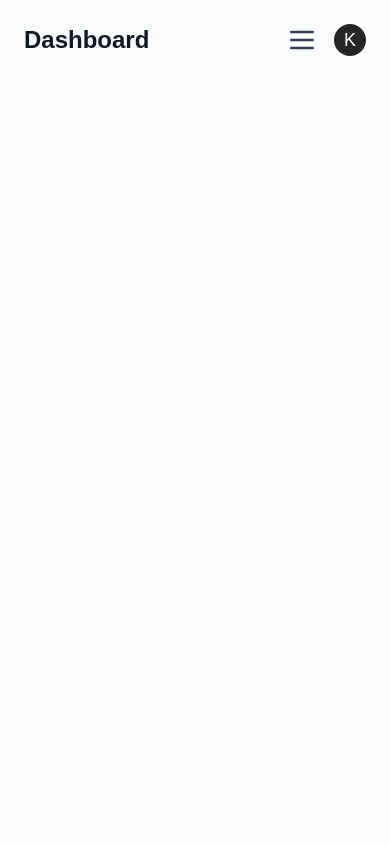
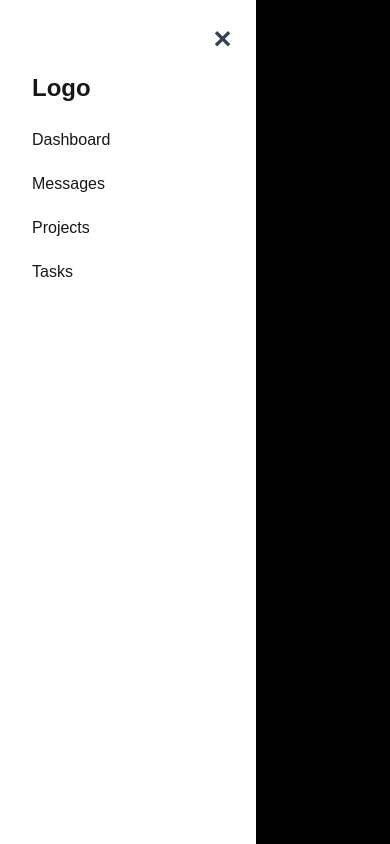
Before and after one commit to KylerLong-dev/dashboard, a Next.js app in the folder portal/: page /user in a window 390 px wide. Both pictures are taken after a click on the button "Open sidebar". Built offline with nearby package versions, Linux system fonts and the light colour scheme.

Commit message:
Work on sidebar conditional rendering with proper UI layout

```diff
--- a/portal/src/app/user/page.js
+++ b/portal/src/app/user/page.js
@@ -1,46 +1,7 @@
-"use client";
-import { useState } from "react";
+
 
 export default function UserDashboard() {
-
-  const [sidebarOpen, setSidebarOpen] = useState(false);
-
-  //Need to conditionally render a fixed, full-screen overlay and sidebar
-  //when sidebarOpen is true
-
   return (
-      <div>
-
-        <div className="flex justify-between">
-
-          <h1 className="text-2xl font-bold mb-4">Dashboard</h1>
-          <div className="flex gap-4 items-center mb-4">
-            <button
-              className="block md:hidden rounded hover:bg-gray-200 focus:outline-none cursor-pointer"
-              aria-label="Open sidebar"
-              onClick={() => setSidebarOpen(true)}
-            >
-              <svg
-                className="w-8 h-8 text-gray-700"
-                fill="none"
-                stroke="currentColor"
-                strokeWidth={2}
-                viewBox="0 0 24 24"
-                aria-hidden="true"
-              >
-                <path strokeLinecap="round" strokeLinejoin="round" d="M4 6h16M4 12h16M4 18h16" />
-              </svg>
-            </button>
-
-            <div className="avatar avatar-placeholder">
-              <div className="cursor-pointer bg-neutral-800 text-white text-lg w-8 h-8 flex items-center justify-center rounded-full">
-                <span>K</span>
-              </div>
-            </div>
-
-          </div>
-        </div>
-
-      </div>
+    <div></div>
   );
 }
--- a/portal/src/components/DashboardLayout.js
+++ b/portal/src/components/DashboardLayout.js
@@ -1,10 +1,65 @@
+"use client";
 import Sidebar from "@/components/Sidebar";
+import { useState } from "react";
 
 export default function DashboardLayout({ children }) {
+  const [sidebarOpen, setSidebarOpen] = useState(false);
+
   return (
     <div className="flex min-h-screen bg-gray-50">
-      <Sidebar />
-      <main className="flex-1 p-6 bg-gray-50 text-gray-900">{children}</main>
+      {/* Sidebar for desktop */}
+      <Sidebar className="hidden md:block" />
+
+      {/* Mobile sidebar drawer */}
+      {sidebarOpen && (
+        <>
+          <div
+            className="fixed inset-0 bg-black bg-opacity-50 z-40"
+            onClick={() => setSidebarOpen(false)}
+          />
+          <Sidebar
+            isMobile={true}
+            sidebarOpen={sidebarOpen}
+            setSidebarOpen={setSidebarOpen}
+            className="fixed top-0 left-0 h-full w-64 bg-white shadow-lg z-50 flex flex-col p-6"
+          />
+        </>
+      )}
+
+      <div className="flex-1 flex flex-col">
+        {/* Header */}
+        <header className="flex justify-between items-center w-full px-6 py-4 bg-gray-50 text-gray-900">
+          <h1 className="text-2xl font-bold mb-4">Dashboard</h1>
+          <div className="flex gap-2">
+            <button
+              className="block md:hidden rounded hover:bg-gray-200 focus:outline-none cursor-pointer mb-4"
+              aria-label="Open sidebar"
+              onClick={() => setSidebarOpen(true)}
+            >
+              <svg
+                className="w-8 h-8 text-gray-700"
+                fill="none"
+                stroke="currentColor"
+                strokeWidth={2}
+                viewBox="0 0 24 24"
+                aria-hidden="true"
+              >
+                <path strokeLinecap="round" strokeLinejoin="round" d="M4 6h16M4 12h16M4 18h16" />
+              </svg>
+            </button>
+            <div className="avatar avatar-placeholder">
+              <div className="cursor-pointer bg-neutral-800 text-white text-lg w-8 h-8 flex items-center justify-center rounded-full">
+                <span>K</span>
+              </div>
+            </div>
+          </div>
+        </header>
+
+        {/* Main content */}
+        <main className="flex-1 p-6 bg-gray-50 text-gray-900">
+          {children}
+        </main>
+      </div>
     </div>
   );
 }
--- a/portal/src/components/Sidebar.js
+++ b/portal/src/components/Sidebar.js
@@ -1,8 +1,17 @@
 import Link from "next/link";
 
-export default function Sidebar() {
+export default function Sidebar({ isMobile = false, setSidebarOpen, className = "" }) {
   return (
-    <aside className="w-56 bg-white border-r border-gray-200 min-h-screen p-6 hidden md:block text-gray-900">
+    <aside className={className || "w-56 bg-white border-r border-gray-200 min-h-screen p-6 hidden md:block text-gray-900"}>
+      {isMobile && (
+        <button
+          className="self-end mb-4 text-gray-700 text-2xl font-bold hover:text-gray-900"
+          onClick={() => setSidebarOpen(false)}
+          aria-label="Close sidebar"
+        >
+          ✕
+        </button>
+      )}
       <div>
         <h1 className="text-2xl font-bold pl-2 mb-4">Logo</h1>
       </div>
```
